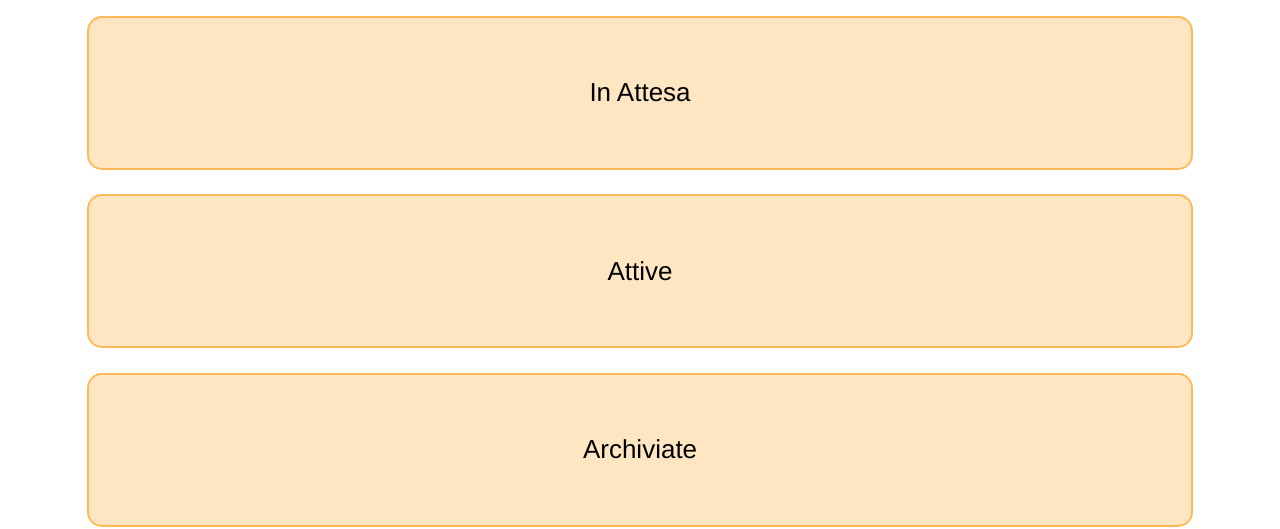
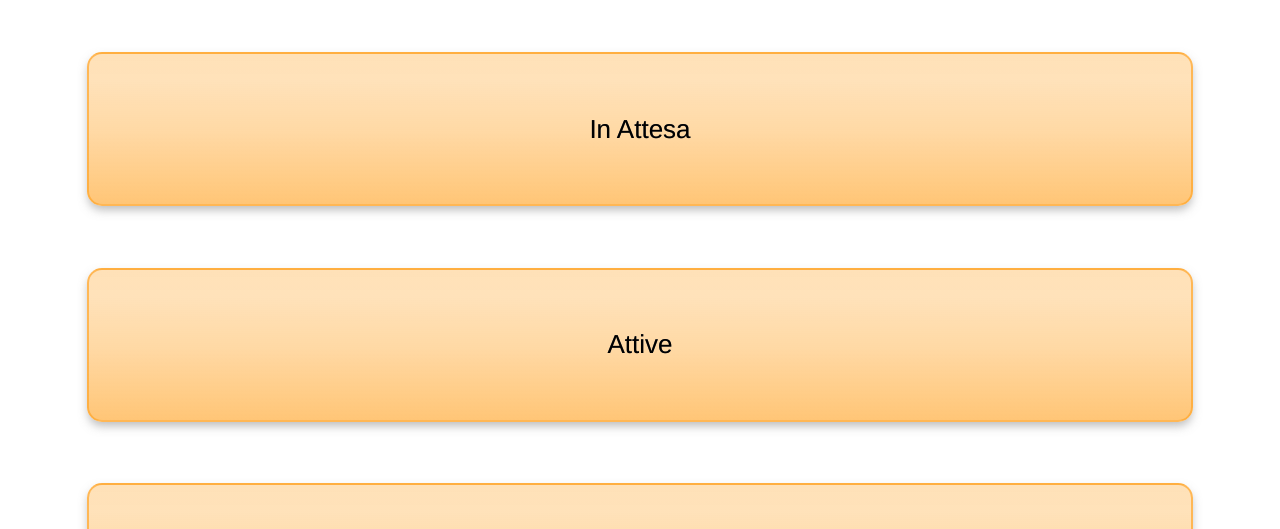
Before and after one commit to Felpat0/ISM_Local, a plain HTML site: page prenotazioniOfferente.html in a window 1280 px wide. Shown: the part 271-800 px from the top of the page. Drawn offline with nearby package versions, Linux system fonts and the light colour scheme; no server answers.

Commit message:
Update richiesteprenotazioni.css

```diff
--- a/css/richiesteprenotazioni.css
+++ b/css/richiesteprenotazioni.css
@@ -10,7 +10,7 @@
   left:5%;
   width: 90%;
   height: 35%;
-  margin-top: 2%;
+  margin-top: 5%;
   border-radius: 15px;
   background-color:rgba(255, 164, 39, 0.28);
   border: 2px solid rgba(255, 164, 39, 0.68) ;
@@ -20,6 +20,10 @@
   text-align: center;
   font-size: 26;
   color: black;
+  box-shadow: 0px 5px 10px -1px rgba(123, 123, 123, 0.5);
+  display: inline;
+  text-shadow: 0 -0.5px 0.5px #777;
+  background: linear-gradient(rgba(255, 164, 39, 0.33), rgba(255, 164, 39, 0.32) 18%, rgba(255, 164, 39, 0.42) 52%, rgba(255, 164, 39, 0.63));
 }
 
 .preventivo {
@@ -36,6 +40,9 @@
   font-size: 23;
   box-shadow: 0px 3px 10px -2px rgba(161, 170, 166, 0.5);
   display: inline;
+  box-shadow: 0px 5px 10px -1px rgba(123, 123, 123, 0.5);
+  text-shadow: 0 -0.5px 0.5px #777;
+  background: linear-gradient(rgba(255, 164, 39, 0.33), rgba(255, 164, 39, 0.32) 18%, rgba(255, 164, 39, 0.42) 52%, rgba(255, 164, 39, 0.63));
 }
 
 .prenotazioni {
```
